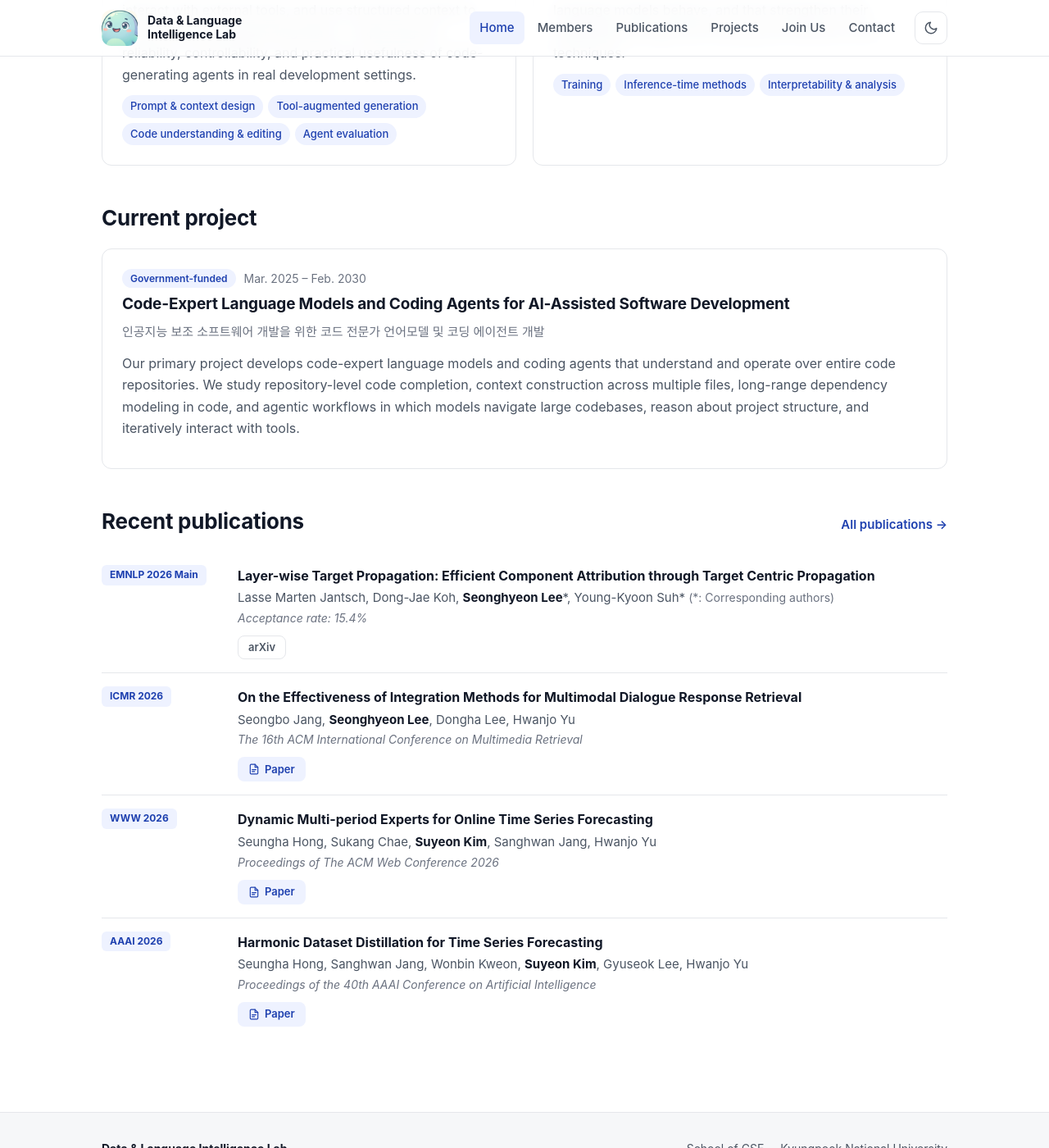
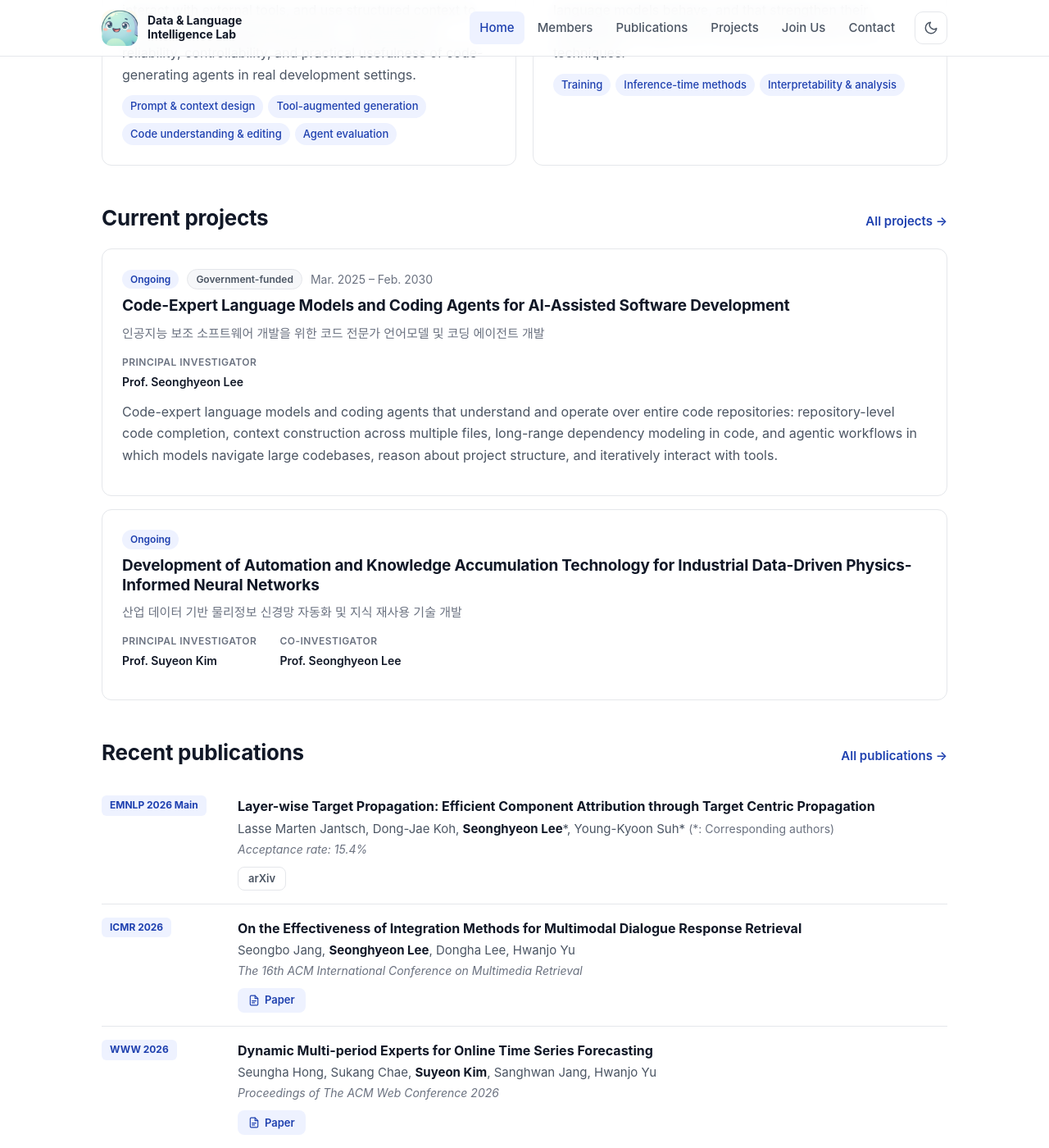
Before and after one commit to knu-dli/knu-dli.github.io, a Jekyll site: the page built from index.html, in a window 1280 px wide and 1400 px high, scrolled down 995 px. Shown: the whole window at 82% size. Built offline with Jekyll 4.4.1, drawn with Linux system fonts in a browser that asks for light colours; some web fonts are replaced.

Commit message:
Projects: add PINN automation project; show PI and co-investigators
Home and Projects pages now render the same project card from
_data/projects.yml instead of a hard-coded description.

Co-Authored-By: Claude Opus 5.5 <noreply@anthropic.com>

```diff
--- a/_data/projects.yml
+++ b/_data/projects.yml
@@ -1,8 +1,22 @@
+# Projects are listed in this order on the Projects page; ongoing ones also appear on the home page.
+# pi: principal investigator. co_investigators: list of lab faculty participating as co-investigators.
 - title: Code-Expert Language Models and Coding Agents for AI-Assisted Software Development
   title_ko: 인공지능 보조 소프트웨어 개발을 위한 코드 전문가 언어모델 및 코딩 에이전트 개발
   period: Mar. 2025 – Feb. 2030
   status: ongoing
+  funding: Government-funded
+  pi: Prof. Seonghyeon Lee
   description: >-
-    Moving beyond line- or function-level code generation toward language models that understand
-    and operate over entire code repositories: repository-level code completion, cross-file context
-    construction, long-range dependency modeling, and agentic workflows for software development.
+    Code-expert language models and coding agents that understand and operate over entire code
+    repositories: repository-level code completion, context construction across multiple files,
+    long-range dependency modeling in code, and agentic workflows in which models navigate large
+    codebases, reason about project structure, and iteratively interact with tools.
+
+- title: Development of Automation and Knowledge Accumulation Technology for Industrial Data-Driven Physics-Informed Neural Networks
+  title_ko: 산업 데이터 기반 물리정보 신경망 자동화 및 지식 재사용 기술 개발
+  period:
+  status: ongoing
+  pi: Prof. Suyeon Kim
+  co_investigators:
+    - Prof. Seonghyeon Lee
+  description:
--- /dev/null
+++ b/_includes/project.html
@@ -0,0 +1,17 @@
+{% assign p = include.project %}
+<article class="project">
+  <div class="project-meta">
+    {% if p.status == 'ongoing' %}<span class="badge">Ongoing</span>{% endif %}
+    {% if p.funding %}<span class="badge badge-muted">{{ p.funding }}</span>{% endif %}
+    {% if p.period %}<span>{{ p.period }}</span>{% endif %}
+  </div>
+  <h3>{{ p.title }}</h3>
+  {% if p.title_ko %}<p class="project-ko">{{ p.title_ko }}</p>{% endif %}
+  {% if p.pi or p.co_investigators %}
+  <dl class="project-people">
+    {% if p.pi %}<div><dt>Principal Investigator</dt><dd>{{ p.pi }}</dd></div>{% endif %}
+    {% if p.co_investigators %}<div><dt>Co-Investigator{% if p.co_investigators.size > 1 %}s{% endif %}</dt><dd>{{ p.co_investigators | join: ", " }}</dd></div>{% endif %}
+  </dl>
+  {% endif %}
+  {% if p.description %}<p>{{ p.description }}</p>{% endif %}
+</article>
--- a/assets/css/style.css
+++ b/assets/css/style.css
@@ -171,6 +171,10 @@ img { max-width: 100%; display: block; }
 .project-meta { display: flex; align-items: center; gap: 10px; color: var(--text-faint); font-size: 14px; }
 .project-ko { font-size: 15px; color: var(--text-faint) !important; }
 .badge { font-size: 12px; font-weight: 600; padding: 2px 10px; border-radius: 999px; background: var(--accent-soft); color: var(--accent); }
+.badge-muted { background: var(--bg-soft); color: var(--text-muted); border: 1px solid var(--border); }
+.project-people { display: flex; flex-wrap: wrap; gap: 6px 28px; margin: 0 0 12px; font-size: 14px; }
+.project-people dt { color: var(--text-faint); font-size: 12px; font-weight: 600; letter-spacing: 0.04em; text-transform: uppercase; }
+.project-people dd { margin: 2px 0 0; color: var(--text); font-weight: 600; }
 
 /* ---------- page ---------- */
 .page { padding: 56px 0 24px; }
--- a/index.html
+++ b/index.html
@@ -49,15 +49,11 @@ title: Home
 </section>
 
 <section class="section">
-  <h2>Current project</h2>
-  {% for p in site.data.projects %}{% if p.status == 'ongoing' %}
-  <article class="project">
-    <div class="project-meta"><span class="badge">Government-funded</span><span>{{ p.period }}</span></div>
-    <h3>{{ p.title }}</h3>
-    <p class="project-ko">{{ p.title_ko }}</p>
-    <p>Our primary project develops code-expert language models and coding agents that understand and operate over entire code repositories. We study repository-level code completion, context construction across multiple files, long-range dependency modeling in code, and agentic workflows in which models navigate large codebases, reason about project structure, and iteratively interact with tools.</p>
-  </article>
-  {% endif %}{% endfor %}
+  <div class="section-head">
+    <h2>Current projects</h2>
+    <a href="{{ '/projects/' | relative_url }}">All projects →</a>
+  </div>
+  {% for p in site.data.projects %}{% if p.status == 'ongoing' %}{% include project.html project=p %}{% endif %}{% endfor %}
 </section>
 
 <section class="section">
```
Also changed, not shown: projects.html (+1 -11 lines).
